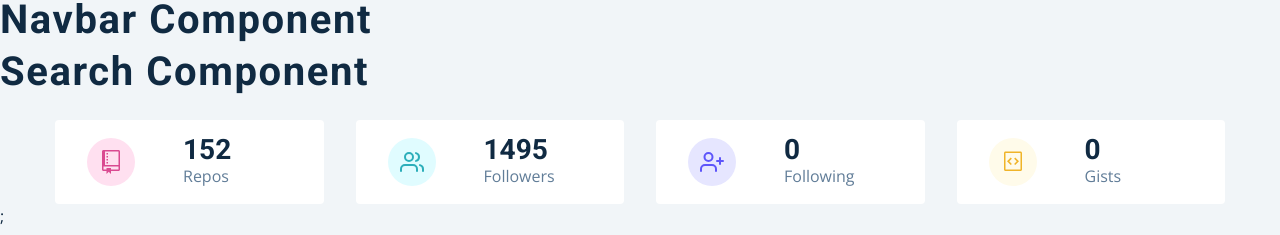
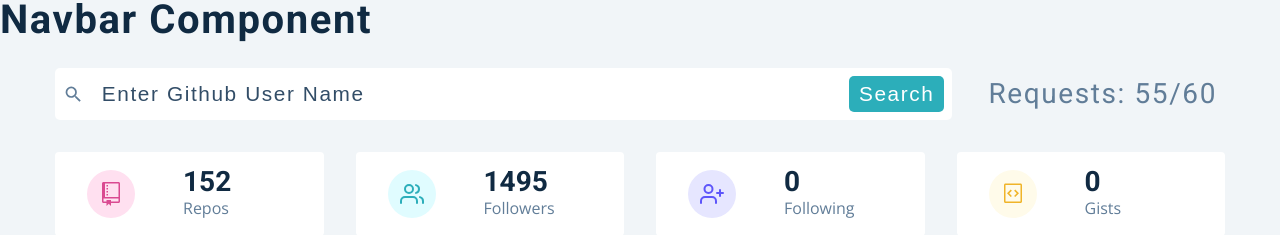
Before and after one commit to AlexBachurin/search-github-users, a React (Create React App) app: page / in a window 1280 px wide. Shown: the top 235 px of the page. Built offline with nearby package versions, Linux system fonts and the light colour scheme.

Commit message:
Search component setup+some functionality

```diff
--- a/src/components/Repositories.js
+++ b/src/components/Repositories.js
@@ -1,7 +1,7 @@
 import React from 'react';
 import { useGlobalContext } from '../context'
 import styled from 'styled-components'
-import { Pie3D, Bar3D, Column2D, Doughnut2D, ExampleChart } from '../charts/index'
+import { Pie3D, Bar3D, Column2D, Doughnut2D } from '../charts/index'
 const Repositories = () => {
     const { repos } = useGlobalContext();
     console.log(repos)
--- a/src/components/Search.js
+++ b/src/components/Search.js
@@ -1,7 +1,113 @@
-import React from 'react';
+import React, { useState } from 'react';
+import styled from 'styled-components';
+import { MdSearch } from 'react-icons/md';
 
 const Search = () => {
-    return <h2>Search Component</h2>;
+    const [user, setUser] = useState('');
+
+    //form submit
+    const handleSubmit = (e) => {
+        e.preventDefault();
+        console.log(user);
+    }
+    //input change
+    const handleInput = (e) => {
+        setUser(e.target.value);
+    }
+    return <section className='section'>
+        <Wrapper className='section-center'>
+            <form onSubmit={handleSubmit}>
+                <div className="form-control">
+                    <MdSearch />
+                    <input value={user} onChange={handleInput} type="text" placeholder='enter github user name' />
+                    <button type='submit'>Search</button>
+                </div>
+            </form>
+            <h3>requests: 55/60</h3>
+        </Wrapper>
+    </section>;
 };
 
+
+const Wrapper = styled.div`
+  position: relative;
+  display: grid;
+  gap: 1rem 1.75rem;
+  @media (min-width: 768px) {
+    grid-template-columns: 1fr max-content;
+    align-items: center;
+    h3 {
+      padding: 0 0.5rem;
+    }
+  }
+  .form-control {
+    background: var(--clr-white);
+    display: grid;
+    align-items: center;
+    grid-template-columns: auto 1fr auto;
+    column-gap: 0.5rem;
+    border-radius: 5px;
+    padding: 0.5rem;
+    input {
+      border-color: transparent;
+      outline-color: var(--clr-grey-10);
+      letter-spacing: var(--spacing);
+      color: var(--clr-grey-3);
+      padding: 0.25rem 0.5rem;
+    }
+    input::placeholder {
+      color: var(--clr-grey-3);
+      text-transform: capitalize;
+      letter-spacing: var(--spacing);
+    }
+    button {
+      border-radius: 5px;
+      border-color: transparent;
+      padding: 0.25rem 0.5rem;
+      text-transform: capitalize;
+      letter-spacing: var(--spacing);
+      background: var(--clr-primary-5);
+      color: var(--clr-white);
+      transition: var(--transition);
+      cursor: pointer;
+      &:hover {
+        background: var(--clr-primary-8);
+        color: var(--clr-primary-1);
+      }
+    }
+    svg {
+      color: var(--clr-grey-5);
+    }
+    input,
+    button,
+    svg {
+      font-size: 1.3rem;
+    }
+    @media (max-width: 800px) {
+      button,
+      input,
+      svg {
+        font-size: 0.85rem;
+      }
+    }
+  }
+  h3 {
+    margin-bottom: 0;
+    color: var(--clr-grey-5);
+    font-weight: 400;
+  }
+`;
+const ErrorWrapper = styled.article`
+  position: absolute;
+  width: 90vw;
+  top: 0;
+  left: 0;
+  transform: translateY(-100%);
+  text-transform: capitalize;
+  p {
+    color: red;
+    letter-spacing: var(--spacing);
+  }
+`;
+
 export default Search;
```
